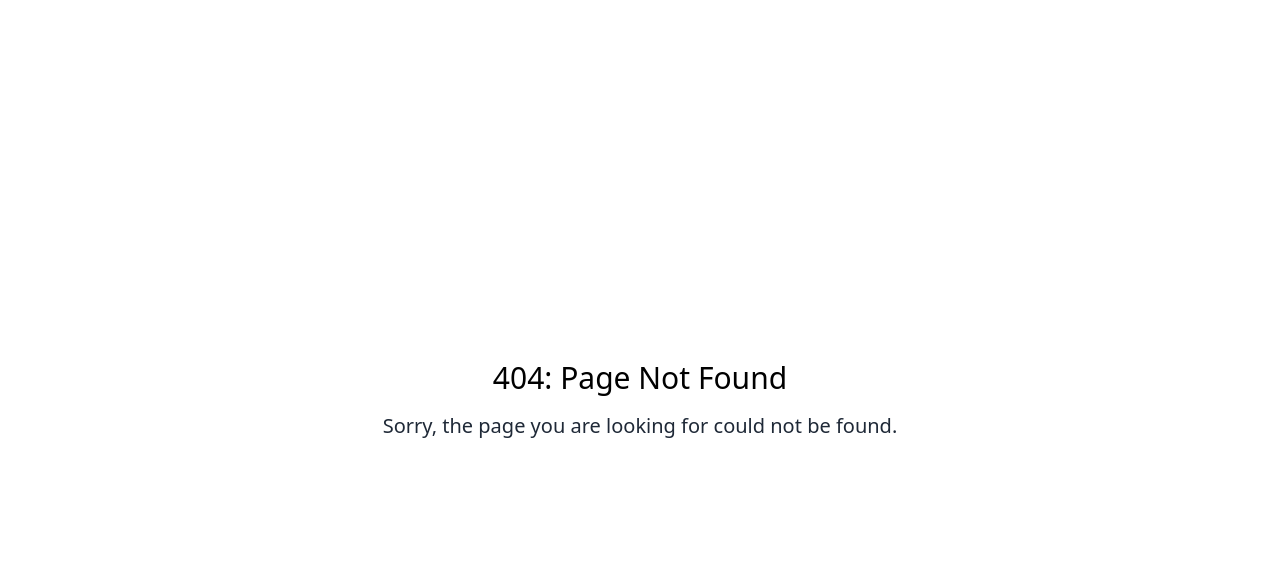
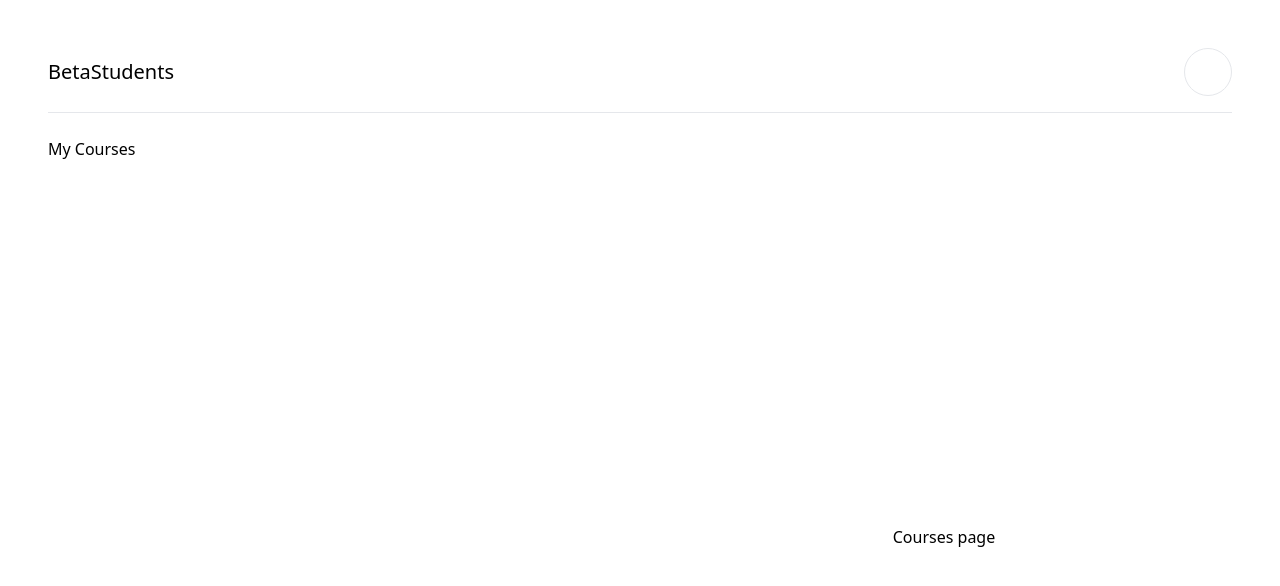
Before and after one commit to devodii/betastudents, a Next.js app in the folder apps/web/: page /dashboard/courses in a window 1280 px wide. Before the commit this address had no page. Shown: the top 586 px of the page. Built offline with nearby package versions, Linux system fonts and the light colour scheme; no server answers.

Commit message:
feat: add header component

```diff
--- /dev/null
+++ b/apps/web/app/dashboard/courses/page.tsx
@@ -0,0 +1,5 @@
+import { Wrapper } from "@repo/ui/wrapper";
+
+export default function CoursesPage() {
+  return <Wrapper>Courses page</Wrapper>;
+}
--- /dev/null
+++ b/apps/web/app/dashboard/layout.tsx
@@ -0,0 +1,22 @@
+import * as React from "react";
+import { DashboardSideBar } from "../../features/dashboard/side-bar";
+import { Wrapper } from "@repo/ui/wrapper";
+import { DashboardHeader } from "../../features/dashboard/header";
+
+export default async function DashboardLayout({
+  children,
+}: React.PropsWithChildren) {
+  return (
+    <Wrapper className="mt-12 flex flex-col items-start justify-start gap-6 px-6 md:px-12 overflow-x-hidden">
+      <DashboardHeader />
+
+      <div className="flex gap-12">
+        <DashboardSideBar />
+
+        <div className="max-h-max flex items-center justify-center">
+          {children}
+        </div>
+      </div>
+    </Wrapper>
+  );
+}
--- a/apps/web/app/dashboard/page.tsx
+++ b/apps/web/app/dashboard/page.tsx
@@ -1,12 +1,13 @@
 import { Wrapper } from "@repo/ui/wrapper";
 import { getUser } from "../../actions/user";
 import { CreateOutline } from "../../components/create-outline";
+import { DashboardHeader } from "../../features/dashboard/header";
 
 export default async function DashboardPage() {
   const user = await getUser();
 
   return (
-    <Wrapper>
+    <Wrapper className="flex-col items-start justify-start my-12">
       <div>Logged in as: {user?.data?.user?.email}</div>
 
       <CreateOutline />
--- /dev/null
+++ b/apps/web/app/s/[domain]/page.tsx
@@ -0,0 +1,10 @@
+import { Wrapper } from "@repo/ui/wrapper";
+
+interface Props {
+  params: {
+    domain: string;
+  };
+}
+export default function DomainPage({ params }: Props) {
+  return <Wrapper>{params.domain}</Wrapper>;
+}
--- /dev/null
+++ b/apps/web/features/dashboard/header.tsx
@@ -0,0 +1,16 @@
+import { getUser } from "../../actions/user";
+
+export const DashboardHeader = async () => {
+  const user = await getUser();
+
+  const userEmailInitial = user?.data?.user?.email?.slice(0, 1);
+  return (
+    <header className="container flex items-center justify-between border-b pb-4">
+      <p className="text-xl font-medium">BetaStudents</p>
+
+      <div className="flex items-center justify-center size-12 rounded-full text-black border font-semibold uppercase text-2xl">
+        {userEmailInitial}
+      </div>
+    </header>
+  );
+};
--- /dev/null
+++ b/apps/web/features/dashboard/side-bar.tsx
@@ -0,0 +1,18 @@
+import Link from "next/link";
+
+export const DashboardSideBar = () => {
+  return (
+    <nav className="flex flex-col gap-4 w-52">
+      <ul>
+        <li>
+          <Link
+            href={"/dashboard/courses"}
+            className="active:underline active:underline-offset-2"
+          >
+            My Courses
+          </Link>
+        </li>
+      </ul>
+    </nav>
+  );
+};
--- a/apps/web/tailwind.config.ts
+++ b/apps/web/tailwind.config.ts
@@ -6,6 +6,7 @@ const config = {
   content: [
     "./pages/**/*.{ts,tsx}",
     "./components/**/*.{ts,tsx}",
+    "./features/**/*.{ts,tsx}",
     "./app/**/*.{ts,tsx}",
     "./src/**/*.{ts,tsx}",
     "../../packages/ui/**/*.{ts,tsx}",
```
Also changed, not shown: 1 other file (tests, documents, lock files or other folders).
